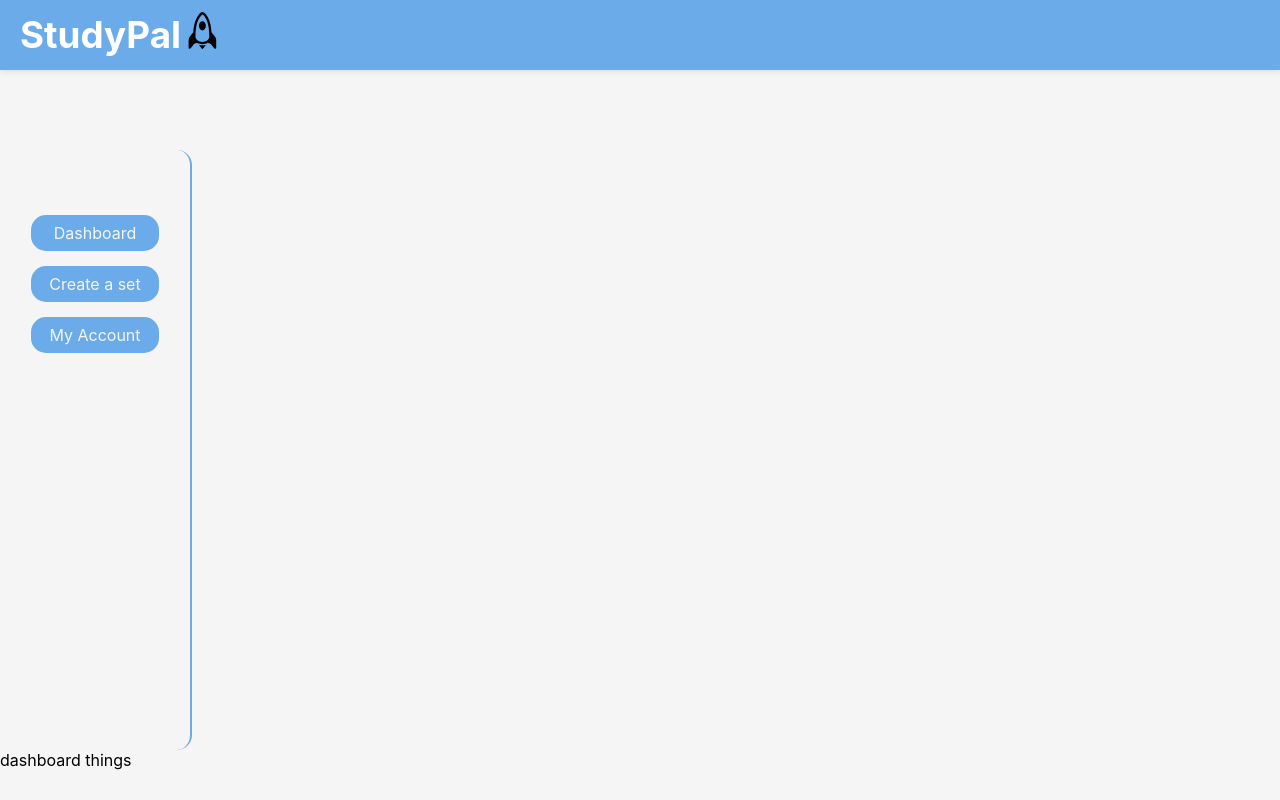
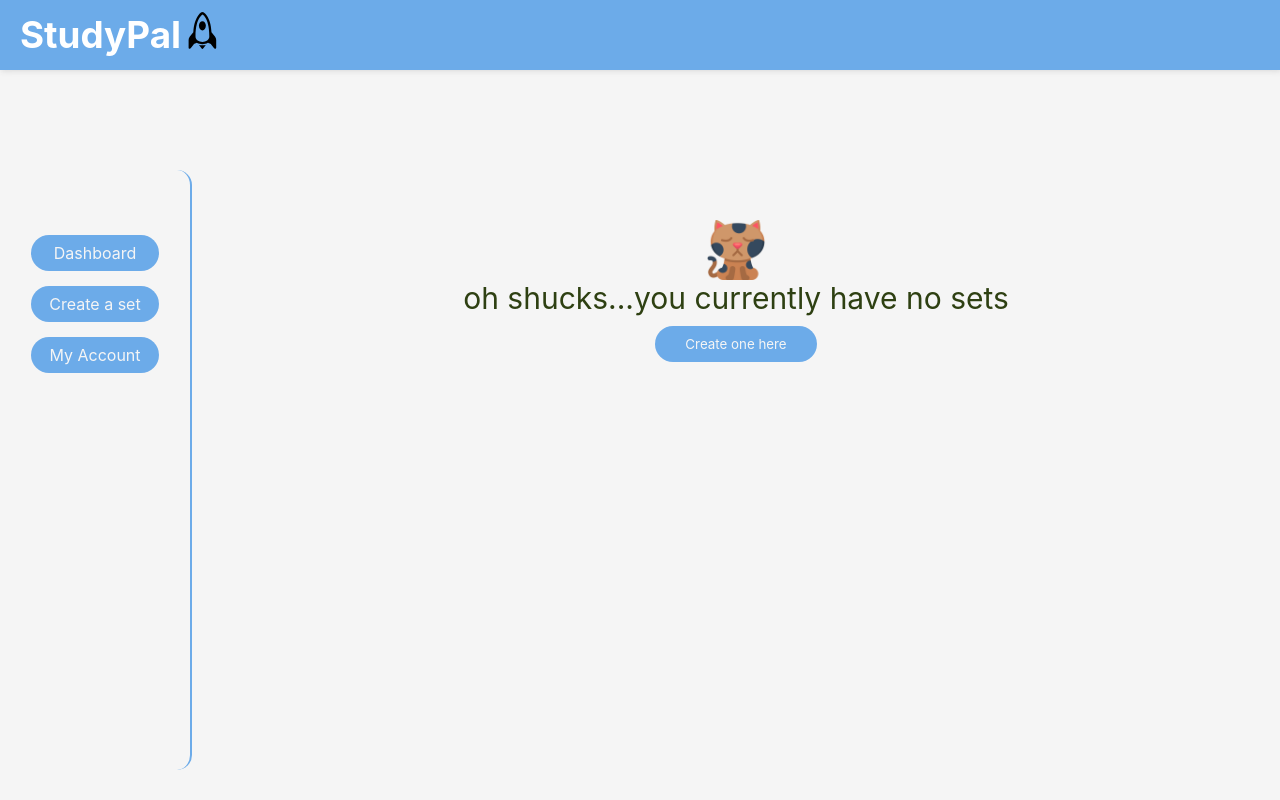
Before and after one commit to HafsaSarker/studyPal, a React (Vite) app in the folder studyPal/: page /dashboard in a window 1280 px wide. Built offline with nearby package versions, Linux system fonts and the light colour scheme; a web font is replaced by a local one.

Commit message:
create dashboard

```diff
--- a/studyPal/src/App.css
+++ b/studyPal/src/App.css
@@ -19,3 +19,19 @@ label{
     color:#F5F5F5;
     font-weight: 700;
 }
+
+.secondary-button {
+    margin-top: 10px;
+    padding: 10px 30px;
+    border-radius: 20px;
+    border: none;
+    background-color: #6cabe9;
+    color:#F5F5F5;
+    transition: all .3s;
+}
+.secondary-button:hover {
+    background-color: #67a2dd;
+}
+.primary-p {
+    font-size: 30px;
+}
--- a/studyPal/src/Components/sideNav/SideNav.css
+++ b/studyPal/src/Components/sideNav/SideNav.css
@@ -1,5 +1,4 @@
 .nav--side {
-    margin-top: 80px;
     border-right: solid 2px #6cabe9;
     /* border-top: solid 2px #6cabe9;
     border-bottom: solid 2px #6cabe9; */
@@ -19,7 +18,7 @@
     background-color: #6cabe9;
     margin: 15px 0px;
     padding: 8px 18px;
-    border-radius: 15px;
+    border-radius: 20px;
     color:#F5F5F5;
     cursor: pointer;
     transition: all .3s;
--- a/studyPal/src/pages/Dashboard/Dashboard.css
+++ b/studyPal/src/pages/Dashboard/Dashboard.css
@@ -0,0 +1,20 @@
+.dashboard{
+    display: flex;
+    justify-content: flex-start;
+    align-items: flex-start;
+    margin-top: 100px;
+    color: #2E4012;
+}
+.dashboard-main {
+    width: 100%;
+    margin-top: 50px;
+    display: flex;
+    flex-direction: column;
+    align-items: center;
+    justify-content: center;
+}
+
+.dashboard-main > img {
+    width: 60px;
+    height: 60px;
+}
--- a/studyPal/src/pages/Dashboard/Dashboard.jsx
+++ b/studyPal/src/pages/Dashboard/Dashboard.jsx
@@ -8,7 +8,9 @@ export default function Dashboard () {
                 <SideNav />
             </div>
             <div className="dashboard-main">
-                dashboard things
+                <img src='./feedbackCat.png' />
+                <p className='primary-p'>oh shucks...you currently have no sets</p>
+                <button className='secondary-button'>Create one here</button>
             </div>
         </div>
     )
```
Also changed, not shown: studyPal/public/feedbackCat.png (added).
